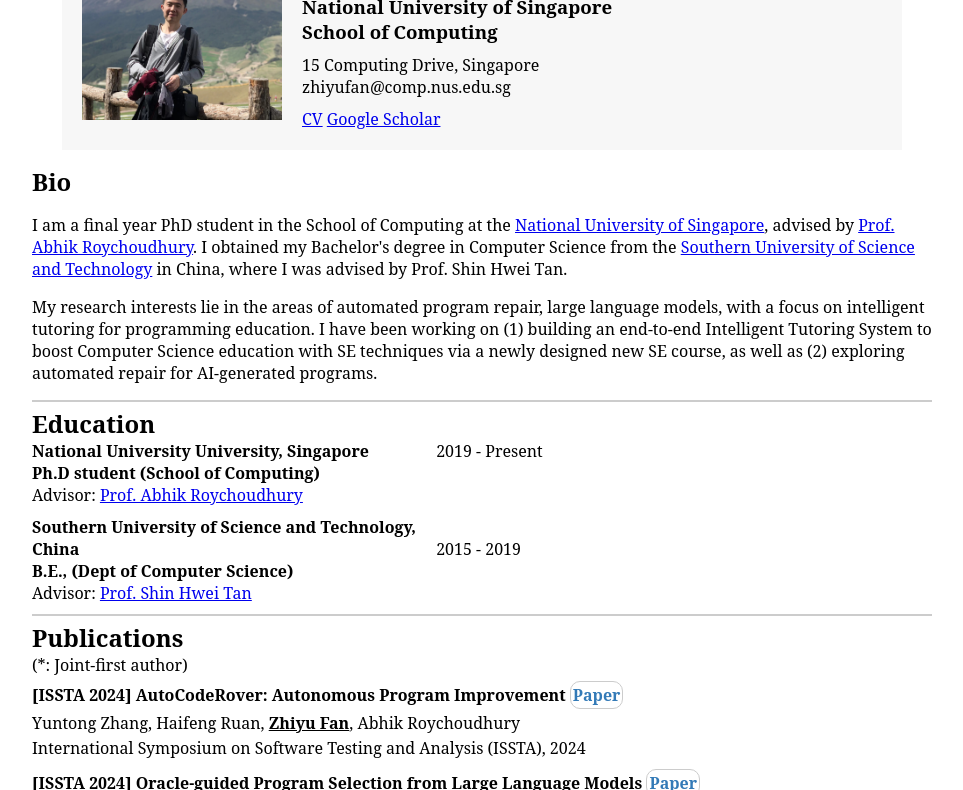
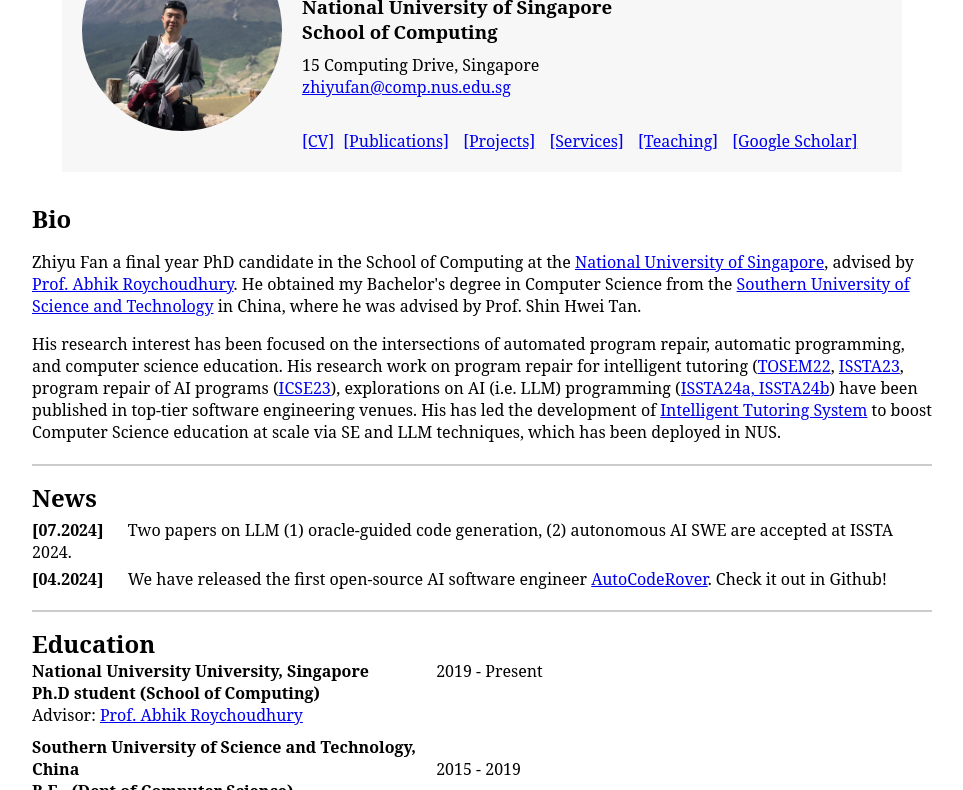
Before and after one commit to zhiyufan/zhiyufan.github.io, a plain HTML site: page index.html in a window 1280 px wide. Shown: the part 120-910 px from the top of the page, without its empty margins (158-1121 px from the left). Drawn offline with Linux system fonts and the light colour scheme.

Commit message:
redesign the page

```diff
--- a/index.html
+++ b/index.html
@@ -5,35 +5,58 @@
   <title>Zhiyu Fan</title>
   <meta name="viewport" content="width=device-width, initial-scale=1">
   <link rel="stylesheet" href="style.css">
+
 </head>
 
 <body>
   <header>
+
     <div class="profile">
       <img src="files/photo.jpg" alt="Zhiyu Fan" class="profile-image">
       <div class="profile-text">
         <h1>Zhiyu Fan</h1>
-        <h2>PhD Student</h2>
+        <h2>PhD Candidate</h2>
         <h3>National University of Singapore</h3>
         <h3>School of Computing</h3>
         <address>
           15 Computing Drive, Singapore<br>
-          zhiyufan@comp.nus.edu.sg<br>
+          <a href="mailto:zhiyufan@comp.nus.edu.sg">zhiyufan@comp.nus.edu.sg</a><br><br>
         </address>
-        <a href="files/cv.pdf">CV</a>
-        <a href="https://scholar.google.com/citations?user=FDeRRkIAAAAJ&hl=en">Google Scholar</a>
-      </div>
+        <div class="navbar">
+          <a href="files/cv.pdf">[CV]</a>
+          <a href="#publications">[Publications]</a>
+          <a href="projects.html">[Projects]</a>
+          <a href="#services">[Services]</a>
+          <a href="#teaching">[Teaching]</a>
+          <a href="https://scholar.google.com/citations?user=FDeRRkIAAAAJ&hl=en">[Google Scholar]</a>
+        </div>
+        </div>
+
     </div>
+
   </header>
+
   <main>
     <section>
       <h2>Bio</h2>
-      <p>I am a final year PhD student in the School of Computing at the <a href="https://www.nus.edu.sg/">National University of
-          Singapore</a>, advised by <a href="https://abhikrc.com/">Prof. Abhik Roychoudhury</a></span>. I obtained my Bachelor's degree in Computer
+      <p>Zhiyu Fan a final year PhD candidate in the School of Computing at the <a href="https://www.nus.edu.sg/">National University of
+          Singapore</a>, advised by <a href="https://abhikrc.com/">Prof. Abhik Roychoudhury</a></span>. He obtained my Bachelor's degree in Computer
         Science from the <a href="https://www.sustech.edu.cn/en/">Southern University of Science and Technology<a> in
-            China, where I was advised by Prof. Shin Hwei Tan.</p>
-      <p>My research interests lie in the areas of automated program repair, large language models, with a focus on
-        intelligent tutoring for programming education. I have been working on (1) building an end-to-end Intelligent Tutoring System to boost Computer Science education with SE techniques via a newly designed new SE course, as well as (2) exploring automated repair for AI-generated programs.
+            China, where he was advised by Prof. Shin Hwei Tan.</p>
+      <p>His research interest has been focused on the intersections of automated program repair, automatic programming, and computer science education. His research work on program repair for intelligent tutoring (<a href="files/TOSEM2022.pdf">TOSEM22</a>, <a href="files/ISSTA2023.pdf">ISSTA23</a>, program repair of AI programs (<a href="files/ICSE2023.pdf">ICSE23</a>), explorations on AI (i.e. LLM) programming (<a href="files/ISSTA2024b.pdf">ISSTA24a, ISSTA24b</a>) have been published in top-tier software engineering venues. His has led the development of <a href="projects.html">Intelligent Tutoring System</a> to boost Computer Science education at scale via SE and LLM techniques, which has been deployed in NUS.
+      </p>
+      </section>
+
+    <section class="news">
+      <h2>News</h2>
+      <div class="news-item">
+        <span class="news-date">[07.2024]</span>
+        <span class="news-content">Two papers on LLM (1) oracle-guided code generation, (2) autonomous AI SWE are accepted at ISSTA 2024.</span>
+      </div>
+      <div class="news-item">
+        <span class="news-date">[04.2024]</span>
+        <span class="news-content">We have released the first open-source AI software engineer <a href="https://github.com/nus-apr/auto-code-rover">AutoCodeRover</a>. Check it out in Github!</span>
+      </div>
     </section>
 
     <section>
@@ -53,7 +76,7 @@
         </li>
       </ul>
     </section>
-    <section>
+    <section id="publications">
       <h2>Publications</h2> <a>(*: Joint-first author)</a>
 
       <ul>
@@ -65,6 +88,7 @@
             </h4>
             <p class="publication-authors">Yuntong Zhang, Haifeng Ruan, <strong><u>Zhiyu Fan</u></strong>, Abhik Roychoudhury</p>
             <p class="publication-details">International Symposium on Software Testing and Analysis (ISSTA), 2024</p>
+            <p>(One line abstract) Natural language as program specification, equip LLMs with <i>debugging</i> capability to resolve real-world Github Issues</p>
           </div>
        </li>
        <li>
@@ -74,6 +98,7 @@
             </h4>
             <p class="publication-authors"> <strong><u>Zhiyu Fan</u></strong>, Haifeng Ruan, Sergey Mechtaev, Abhik Roychoudhury</p>
             <p class="publication-details">International Symposium on Software Testing and Analysis (ISSTA), 2024</p>
+            <p>(One line abstract) LLMs can effectively work as oracle to select correct AI-programs regard natural language description</p>
           </div>
       </li>
        <li>
@@ -83,7 +108,9 @@
             </h4>
             <p class="publication-authors"><strong><u>Zhiyu Fan</u></strong>, Yannic Noller, Ashish Dandekar, Abhik Roychoudhury</p>
             <p class="publication-details">arXiv preprint, 2023</p>
+            <p>(One line abstract) An modular and extensible feedback generation system that consist of advanced research ideas from APR and LLM</p>
           </div>
+
         </li>
         <li>
           <div class="publication">
@@ -92,6 +119,7 @@
             </h4>
             <p class="publication-authors"><strong><u>Zhiyu Fan</u></strong>, Shin Hwei Tan, Abhik Roychoudhury</p>
             <p class="publication-details">International Symposium on Software Testing and Analysis (ISSTA), 2023.</p>
+            <p>(One line abstract) We proposed the notion of a concept graph for grading and providing feedback for programming assignments</p>
           </div>
         </li>
         <li>
@@ -103,6 +131,7 @@
               Roychoudhury, Shin Hwei Tan</p>
             <p class="publication-details">45th IEEE/ACM International Conference on Software Engineering (ICSE), 2023.
             </p>
+            <p>(One line abstract) The first systematic study of LLM for APR and APR of LLM-generated programs
           </div>
         </li>
         <li>
@@ -114,6 +143,7 @@
             <p class="publication-authors">Umair Z. Ahmed*, <strong><u>Zhiyu Fan*</u></strong>, Jooyong Yi, Omar I.
               Al-Bataineh, Abhik Roychoudhury.</p>
             <p class="publication-details">ACM Transactions on Software Engineering and Methodology (TOSEM), 2022.</p>
+            <p>(One line abstract) Verified repair patches (guaranteed correctness and minimal changes) as feedback to student, avoiding misleading guidance.</p>
           </div>
         </li>
         <!-- Add more publications here -->
@@ -121,7 +151,7 @@
 
     </section>
 
-    <section>
+    <section id="services">
       <h2>Services</h2>
       <ul>
         <li class="service"><span class="service-title">Reviewer for TOSEM 2024</span></li>
@@ -141,7 +171,7 @@
       </ul>
     </section>
 
-    <section>
+    <section id="teaching">
       <h2>Teaching Experience</h2>
       <ul>
         <li class="teaching">
--- a/style.css
+++ b/style.css
@@ -27,8 +27,23 @@ address {
   margin-bottom: 10px;
 }
 
+.news-date {
+  font-weight: bold; /* Make date bold */
+}
+.news-content {
+  margin-left: 20px; /* Space between date and content */
+}
+
+.news-item {
+  padding-top: 5px;
+}
+
+.news {
+  padding-bottom: 20px;
+}
 section {
-  margin-bottom: 5px;
+  padding-top: 15px;
+  padding-bottom: 5px;
   border-bottom: 2px solid #ccc;
 }
 
@@ -50,6 +65,7 @@ ul {
   float: left;
   margin-right: 20px;
   width: 200px;
+  border-radius: 50%;
   /* Adjust this value to make the photo smaller */
   height: auto;
 }
@@ -153,7 +169,6 @@ ul {
 
 .education {
   margin-bottom: 10px;
-
 }
 
 .education-university {
@@ -172,3 +187,16 @@ footer {
   color: #999;
   margin-top: 10px;
 }
+
+
+.navbar a {
+  text-align: left;
+  padding: 5px;
+}
+.navbar a:first-child {
+  padding: 0;
+}
+.navbar a:hover {
+  background-color: #ddd;
+  color: rgb(72, 24, 24);
+}
```
Also changed, not shown: projects.html (added, +44 -0 lines), 1 other file.
